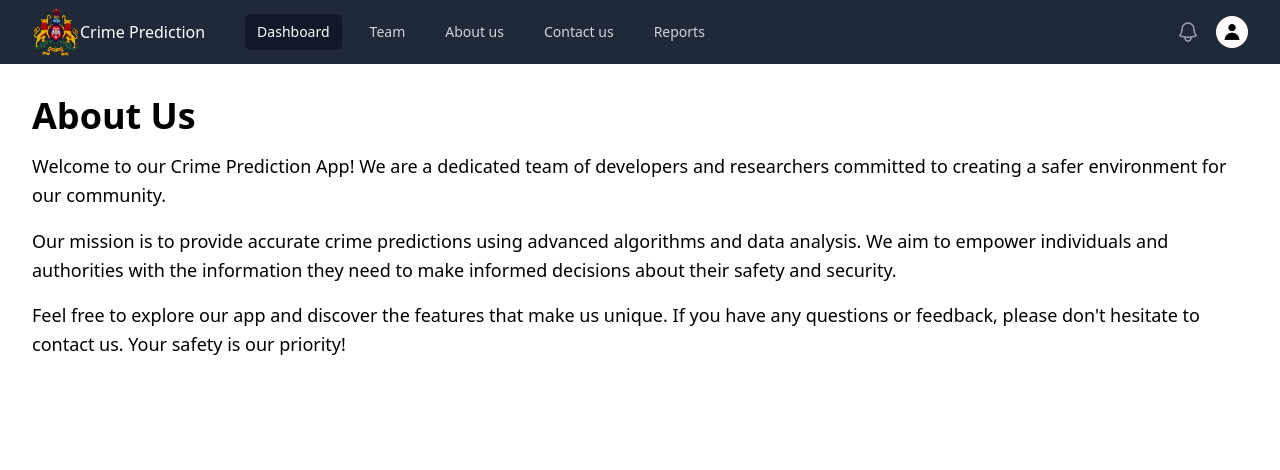
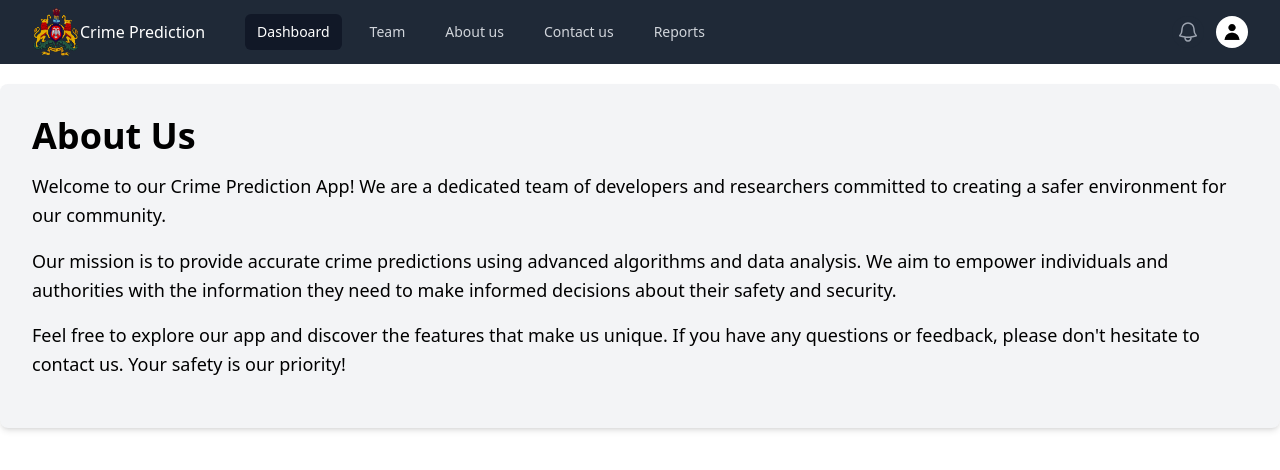
Before and after one commit to Krishnakr44/CrimePrediction, a React (Create React App) app: page /about in a window 1280 px wide. Shown: the top 470 px of the page. Built offline with nearby package versions, Linux system fonts and the light colour scheme.

Commit message:
After adding some style tp 'About.jsx'

```diff
--- a/src/components/About.jsx
+++ b/src/components/About.jsx
@@ -1,13 +1,14 @@
 import React from "react";
+import './styles/about.css';
 
 const About = () => {
   return (
-    <div className="container mx-auto p-8">
+    <div className="container mx-auto my-5 p-8 bg-gray-100 rounded-lg shadow-md">
       <h2 className="text-4xl font-bold mb-4">About Us</h2>
         <p className="text-lg leading-relaxed mb-4">
           Welcome to our Crime Prediction App! We are a dedicated team of
-        developers and researchers committed to creating a safer environment for
-        our community.
+          developers and researchers committed to creating a safer environment
+          for our community.
         </p>
         <p className="text-lg leading-relaxed mb-4">
           Our mission is to provide accurate crime predictions using advanced
@@ -17,8 +18,8 @@ const About = () => {
         </p>
         <p className="text-lg leading-relaxed mb-4">
           Feel free to explore our app and discover the features that make us
-        unique. If you have any questions or feedback, please don't hesitate to
-        contact us. Your safety is our priority!
+          unique. If you have any questions or feedback, please don't hesitate
+          to contact us. Your safety is our priority!
         </p>
     </div>
   );
--- /dev/null
+++ b/src/components/styles/about.css
@@ -0,0 +1,5 @@
+.about-container {
+    background-color: #f8f8f8;
+    border-radius: 8px;
+    box-shadow: 0 4px 8px rgba(0, 0, 0, 0.1);
+  }
```
Lines whose indentation alone changed are shown as unchanged.
